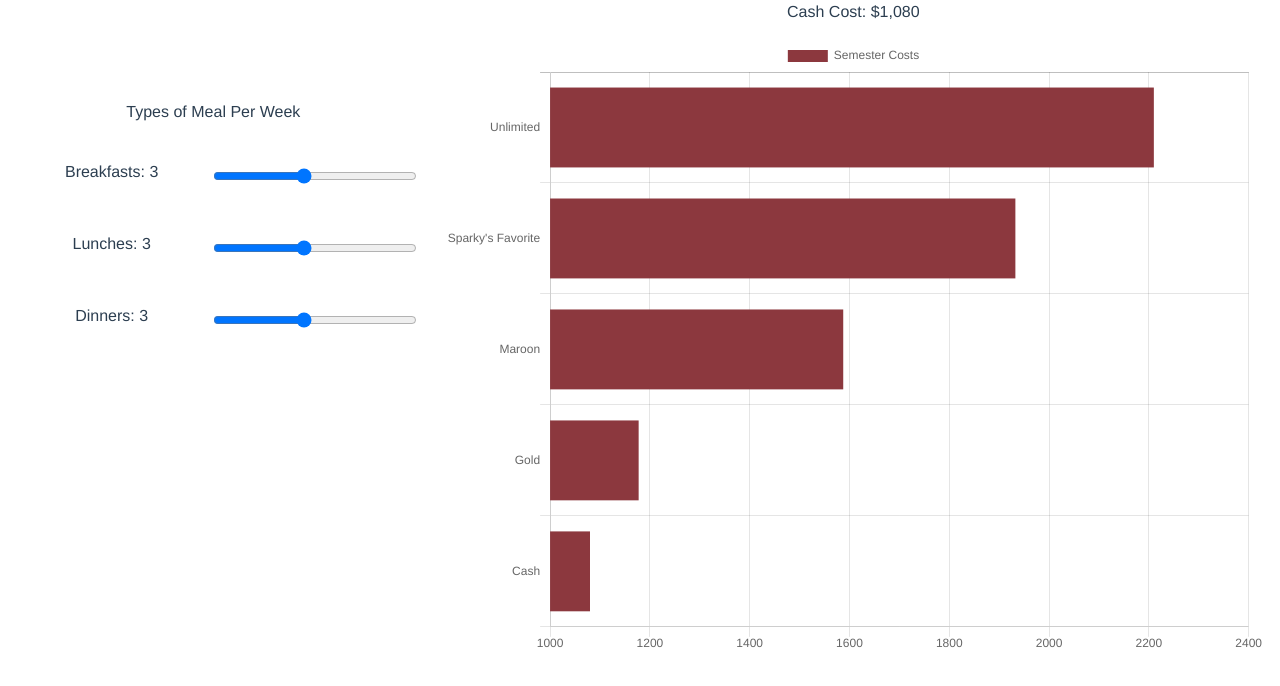
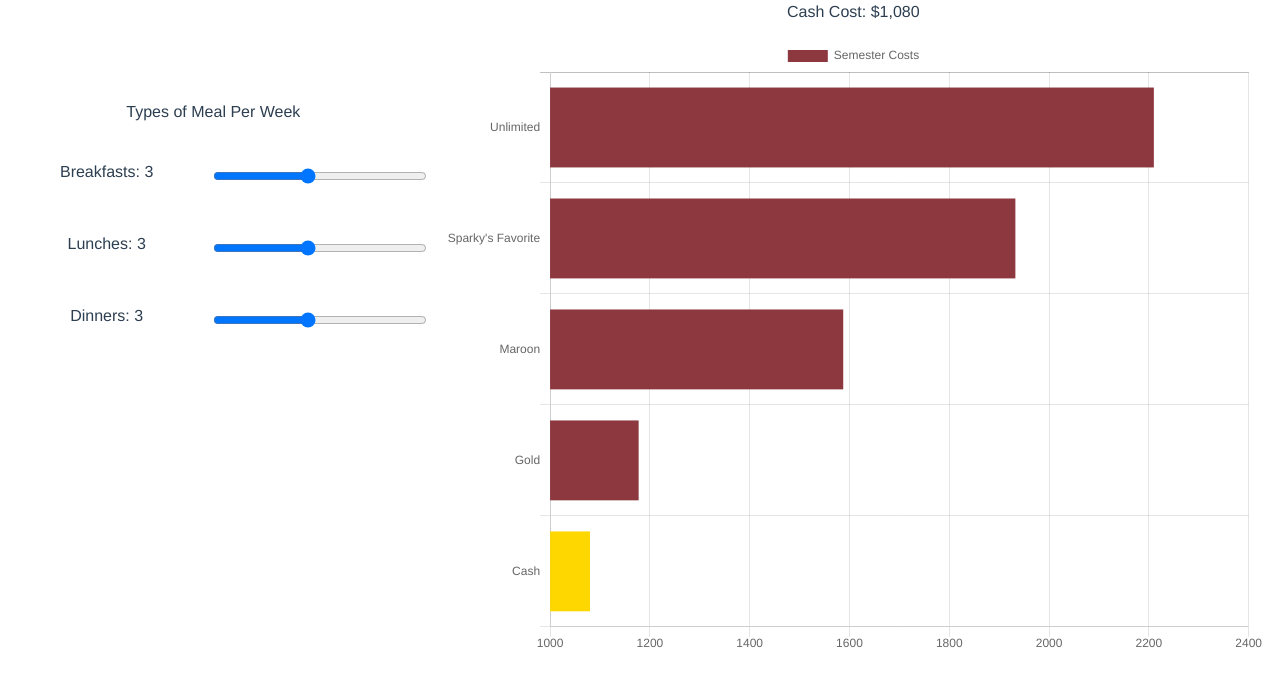
Before and after one commit to TheStatePress/meal-plan-math, a Vue app: page / in a window 1280 px wide. Shown: the top 686 px of the page. Built offline with nearby package versions, Linux system fonts and the light colour scheme.

Commit message:
Sort chart and color cash differently

```diff
--- a/src/App.vue
+++ b/src/App.vue
@@ -62,13 +62,50 @@ export default {
       return this.$store.getters.numDinners;
     },
     getChartData() {
+      let data = [
+        {
+          label: "Unlimited",
+          value: 2210
+        },
+        {
+          label: "Sparky's Favorite",
+          value: 1932.5
+        },
+        {
+          label: "Maroon",
+          value: 1587.5
+        },
+        {
+          label: "Gold",
+          value: 1177.5
+        },
+        {
+          label: "Cash",
+          value: this.cashCost
+        }
+      ];
+
+      data.sort((a, b) => {
+        if (a.value == b.value) {
+          return 0;
+        }
+
+        if (a.value > b.value) {
+          return -1;
+        }
+
+        return 1;
+      });
+
       return {
-        labels: ["Unlimited", "Sparky's Favorite", "Maroon", "Gold", "Cash"],
+        labels: data.map(item => item.label),
         datasets: [
           {
             label: "Semester Costs",
-            backgroundColor: "#8c383e",
-            data: [2210, 1932.5, 1587.5, 1177.5, this.cashCost]
+            backgroundColor: data.map(
+              item => (item.label == "Cash" ? "#FFD700" : "#8c383e")
+            ),
+            data: data.map(item => item.value)
           }
         ]
       };
@@ -101,7 +138,7 @@ export default {
 }
 
 .input-group {
-  padding: 20px 10px;
+  padding: 20px 0px;
 }
 
 .meal-input {
```
Also changed, not shown: 7 other files (tests, documents, lock files or other folders).
